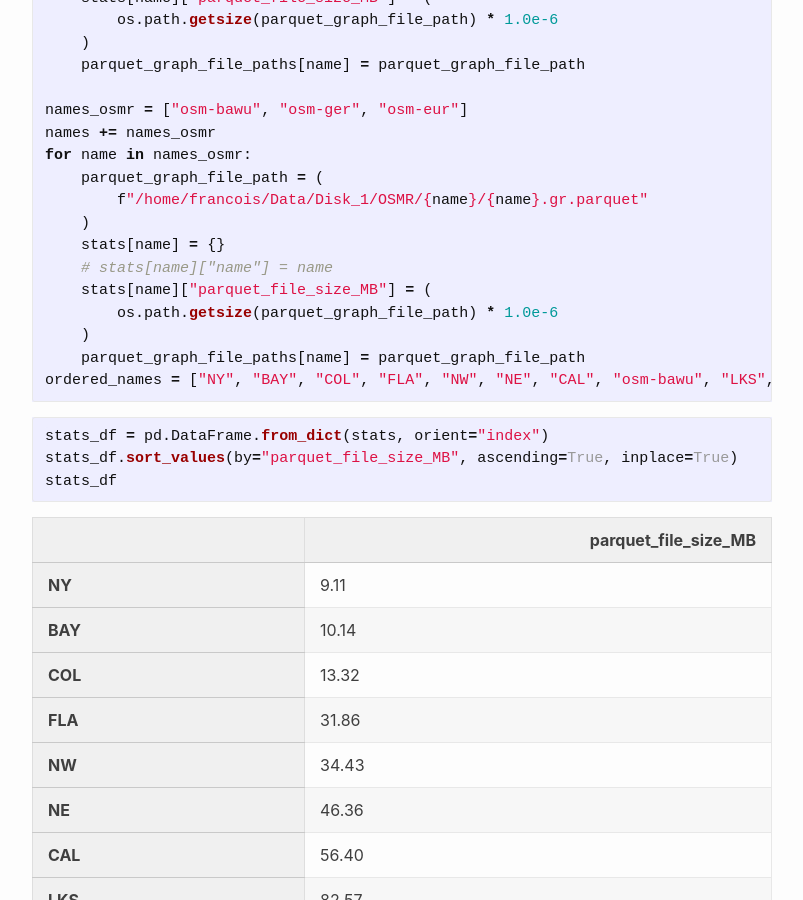
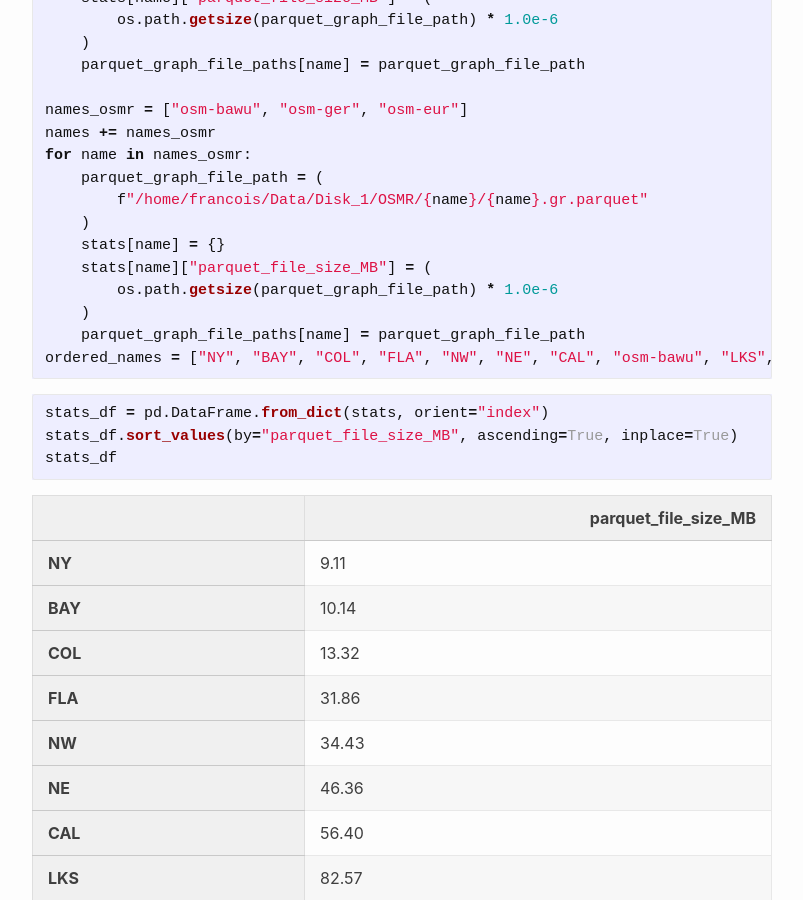
Before and after one commit to aetperf/aetperf.github.io, a Jekyll site: the page built from _posts/2022-09-30-Query-Parquet-files-with-DuckDB-and-Tableau-Hyper-engines.md, in a window 1280 px wide and 900 px high, scrolled down 2166 px. Shown: the whole window, without its empty margins (238-1041 px from the left). Built offline with Jekyll 4.4.1, drawn with Linux system fonts in a browser that asks for light colours; comment, search, counter and statistics services are not loaded.

Commit message:
small update

```diff
--- a/_posts/2022-09-30-Query-Parquet-files-with-DuckDB-and-Tableau-Hyper-engines.md
+++ b/_posts/2022-09-30-Query-Parquet-files-with-DuckDB-and-Tableau-Hyper-engines.md
@@ -96,7 +96,6 @@ for name in names_osmr:
         f"/home/francois/Data/Disk_1/OSMR/{name}/{name}.gr.parquet"
     )
     stats[name] = {}
-    # stats[name]["name"] = name
     stats[name]["parquet_file_size_MB"] = (
         os.path.getsize(parquet_graph_file_path) * 1.0e-6
     )
```
